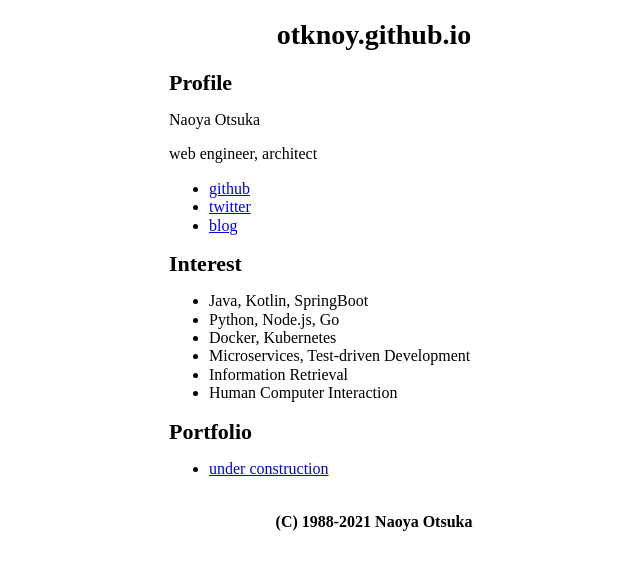
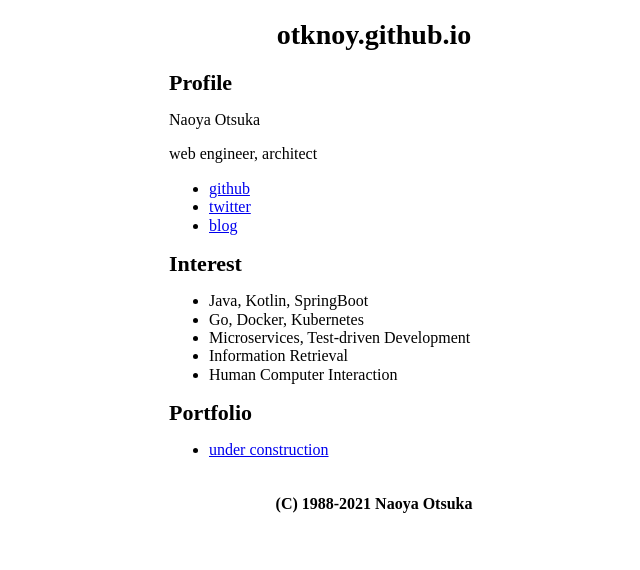
Before and after one commit to otknoy/otknoy.github.io, a Next.js app: page / in a window 1280 px wide. Shown: the top 570 px of the page, without its empty margins (266-906 px from the left). Built offline with nearby package versions, Linux system fonts and the light colour scheme.

Commit message:
modify interest

```diff
--- a/src/components/organisms/Interest.tsx
+++ b/src/components/organisms/Interest.tsx
@@ -5,8 +5,7 @@ import { Text } from '../atoms/Text'
 
 const interest: string[] = [
   'Java, Kotlin, SpringBoot',
-  'Python, Node.js, Go',
-  'Docker, Kubernetes',
+  'Go, Docker, Kubernetes',
   'Microservices, Test-driven Development',
   'Information Retrieval',
   'Human Computer Interaction',
```
Also changed, not shown: 1 other file (tests, documents, lock files or other folders).
